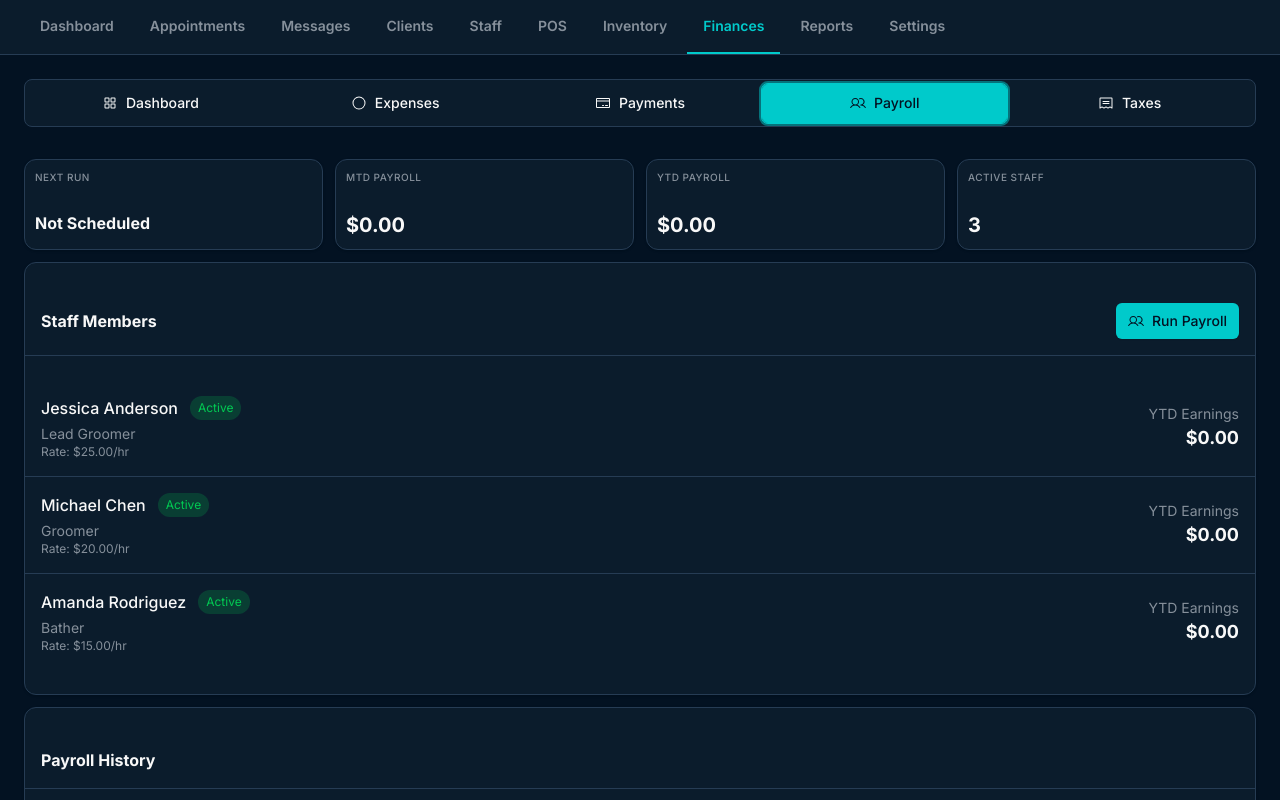
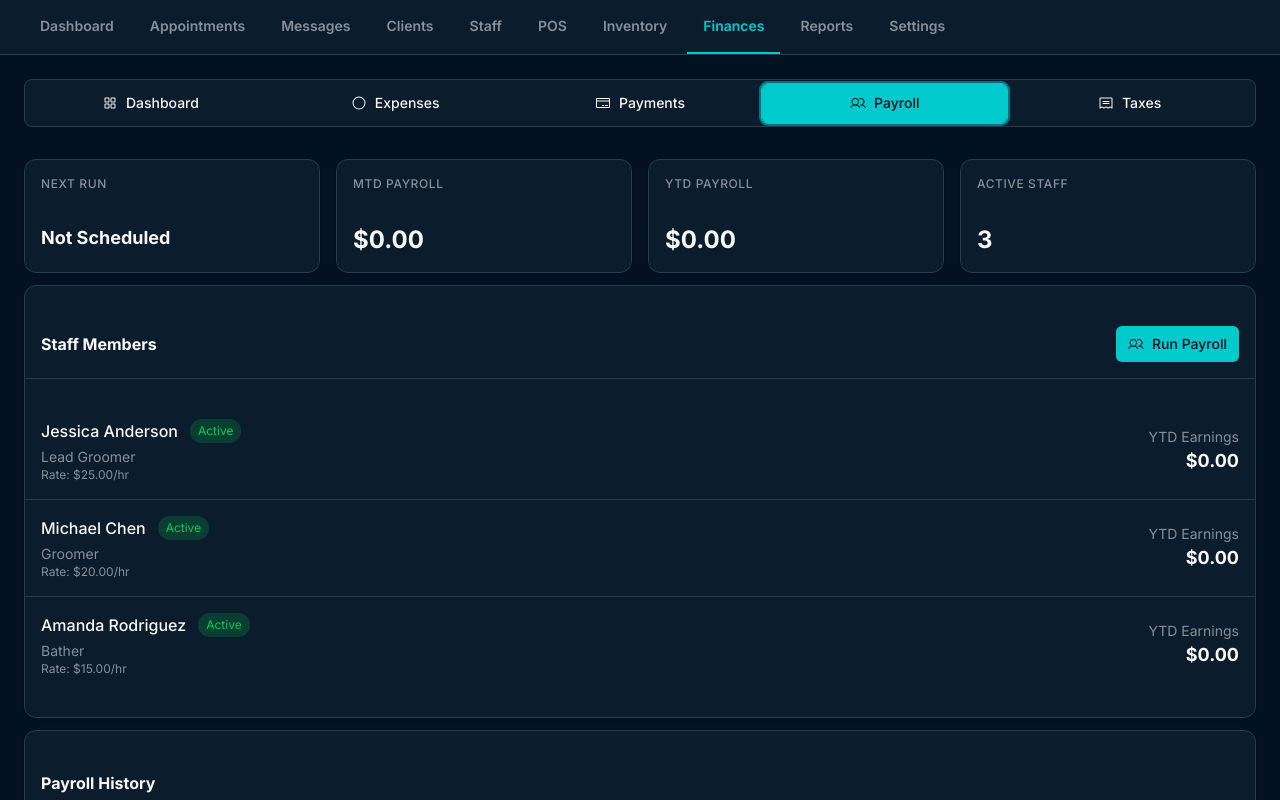
Before and after one commit to JimmysRanch/126, a React (Vite) app: page /finances in a window 1280 px wide. Both pictures are taken after a click on the tab "Payroll". Shown: the top 800 px of the page. Built offline with nearby package versions, Linux system fonts and the light colour scheme.

Commit message:
Edited Spark

```diff
--- a/src/pages/Finances.tsx
+++ b/src/pages/Finances.tsx
@@ -297,22 +297,22 @@ export function Finances() {
           </TabsContent>
 
           <TabsContent value="payroll" className="space-y-3">
-            <div className="grid grid-cols-1 md:grid-cols-2 lg:grid-cols-4 gap-3">
-              <Card className="p-2 md:p-2.5 border-border">
-                <p className="text-[10px] uppercase tracking-wider text-muted-foreground font-medium">NEXT RUN</p>
-                <p className="text-sm md:text-base font-bold mt-0.5">Not Scheduled</p>
+            <div className="grid grid-cols-2 lg:grid-cols-4 gap-3 md:gap-4">
+              <Card className="p-3 md:p-4 border-border">
+                <p className="text-xs uppercase tracking-wider text-muted-foreground font-medium">Next Run</p>
+                <p className="text-base md:text-lg font-bold mt-2">Not Scheduled</p>
               </Card>
-              <Card className="p-2 md:p-2.5 border-border">
-                <p className="text-[10px] uppercase tracking-wider text-muted-foreground font-medium">MTD PAYROLL</p>
-                <p className="text-lg md:text-xl font-bold mt-0.5">$0.00</p>
+              <Card className="p-3 md:p-4 border-border">
+                <p className="text-xs uppercase tracking-wider text-muted-foreground font-medium">MTD Payroll</p>
+                <p className="text-xl md:text-2xl font-bold mt-2">$0.00</p>
               </Card>
-              <Card className="p-2 md:p-2.5 border-border">
-                <p className="text-[10px] uppercase tracking-wider text-muted-foreground font-medium">YTD PAYROLL</p>
-                <p className="text-lg md:text-xl font-bold mt-0.5">$0.00</p>
+              <Card className="p-3 md:p-4 border-border">
+                <p className="text-xs uppercase tracking-wider text-muted-foreground font-medium">YTD Payroll</p>
+                <p className="text-xl md:text-2xl font-bold mt-2">$0.00</p>
               </Card>
-              <Card className="p-2 md:p-2.5 border-border">
-                <p className="text-[10px] uppercase tracking-wider text-muted-foreground font-medium">ACTIVE STAFF</p>
-                <p className="text-lg md:text-xl font-bold mt-0.5">3</p>
+              <Card className="p-3 md:p-4 border-border">
+                <p className="text-xs uppercase tracking-wider text-muted-foreground font-medium">Active Staff</p>
+                <p className="text-xl md:text-2xl font-bold mt-2">3</p>
               </Card>
             </div>
 
@@ -364,22 +364,22 @@ export function Finances() {
           </TabsContent>
 
           <TabsContent value="taxes" className="space-y-3">
-            <div className="grid grid-cols-1 md:grid-cols-2 lg:grid-cols-4 gap-3">
-              <Card className="p-2 md:p-2.5 border-border">
-                <p className="text-[10px] uppercase tracking-wider text-muted-foreground font-medium">MTD COLLECTED</p>
-                <p className="text-lg md:text-xl font-bold mt-0.5">$0.00</p>
+            <div className="grid grid-cols-2 lg:grid-cols-4 gap-3 md:gap-4">
+              <Card className="p-3 md:p-4 border-border">
+                <p className="text-xs uppercase tracking-wider text-muted-foreground font-medium">MTD Collected</p>
+                <p className="text-xl md:text-2xl font-bold mt-2">$0.00</p>
               </Card>
-              <Card className="p-2 md:p-2.5 border-border">
-                <p className="text-[10px] uppercase tracking-wider text-muted-foreground font-medium">YTD COLLECTED</p>
-                <p className="text-lg md:text-xl font-bold mt-0.5">$0.00</p>
+              <Card className="p-3 md:p-4 border-border">
+                <p className="text-xs uppercase tracking-wider text-muted-foreground font-medium">YTD Collected</p>
+                <p className="text-xl md:text-2xl font-bold mt-2">$0.00</p>
               </Card>
-              <Card className="p-2 md:p-2.5 border-border">
-                <p className="text-[10px] uppercase tracking-wider text-muted-foreground font-medium">NEXT DUE DATE</p>
-                <p className="text-sm md:text-base font-bold mt-0.5">Jan 20, 2026</p>
+              <Card className="p-3 md:p-4 border-border">
+                <p className="text-xs uppercase tracking-wider text-muted-foreground font-medium">Next Due Date</p>
+                <p className="text-base md:text-lg font-bold mt-2">Jan 20, 2026</p>
               </Card>
-              <Card className="p-2 md:p-2.5 border-border">
-                <p className="text-[10px] uppercase tracking-wider text-muted-foreground font-medium">AMOUNT DUE</p>
-                <p className="text-lg md:text-xl font-bold mt-0.5">$0.00</p>
+              <Card className="p-3 md:p-4 border-border">
+                <p className="text-xs uppercase tracking-wider text-muted-foreground font-medium">Amount Due</p>
+                <p className="text-xl md:text-2xl font-bold mt-2">$0.00</p>
               </Card>
             </div>
 
```
